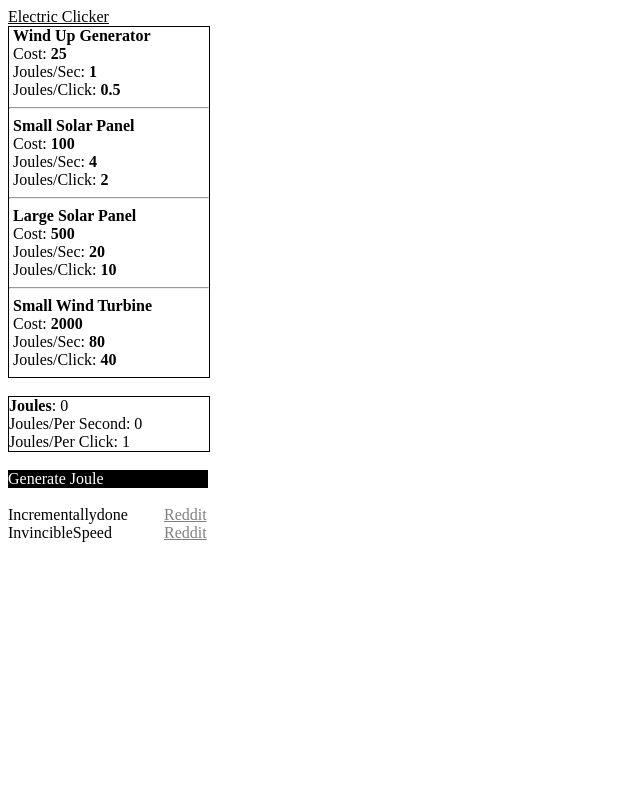
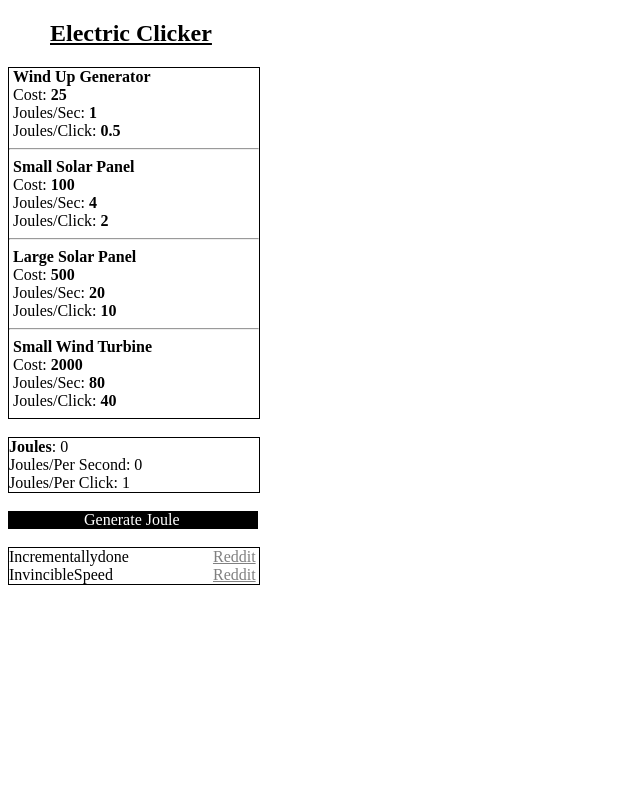
Before and after one commit to themacinator/Electric-Clicker, a plain HTML site: page index.html in a window 1280 px wide. Shown: the whole page, without its empty margins (0-640 px from the left). Drawn offline with Linux system fonts and the light colour scheme; animation ran at ten frames a second.

Commit message:
Add files via upload

```diff
--- a/index.html
+++ b/index.html
@@ -49,12 +49,11 @@
 			var seventeenthOptions={type:"LargeGeothermalPlant",perSecondModifier: 1840002953, cost:5000000000};
 			var eighteenthOptions={type:"SmallNuclearReactor",perSecondModifier: 7360011914, cost:20000000000};
 			var nineteenthOptions={type:"LargeNuclearReactor",perSecondModifier: 27600044677, cost:75000000000};
-			var twentiethOptions={type:"SmallElectricMatterExtractor",perSecondModifier: 110400178, cost:300000000000};
-			var twentyfirstOptions={type:"LargeElectricMatterExtractor",perSecondModifier: 364320589743, cost:1000000000000};
-			var twentysecondOptions={type:"SmallSolarFlareFarm",perSecondModifier: 1092961769229, cost:5000000000000};
-			var twentythirdOptions={type:"LargeSolarFlareFarm",perSecondModifier: 4371847076816, cost:20000000000000};
-			var twentyfourthOptions={type:"SmallStardustHarvester",perSecondModifier: 21859235384680, cost:1000000000000000};
-			var twentyfifthOptions={type:"LargeStardustHarvester",perSecondModifier: 109296176922900, cost:50000000000000000};
+			var twentiethOptions={type:"ElectricMatterExtractor",perSecondModifier: 110400178, cost:300000000000};
+			var twentyfirstOptions={type:"SmallSolarFlareFarm",perSecondModifier: 364320589743, cost:1000000000000};
+			var twentysecondOptions={type:"LargeSolarFlareFarm",perSecondModifier: 1092961769229, cost:5000000000000};
+			var twentythirdOptions={type:"SmallSolarFlareFarm",perSecondModifier: 4371847076816, cost:20000000000000};
+			var twentyfourthOptions={type:"LargeStardustHarvester",perSecondModifier: 21859235384680, cost:1000000000000000};
 
 
 
@@ -135,6 +134,11 @@
 				game.sets.HOUSES.addEntity("Large Geothermal Plant", seventeenthOptions).track("cost","#house_cost_16");
 				game.sets.HOUSES.addEntity("Small Nuclear Reactor", eighteenthOptions).track("cost","#house_cost_17");
 				game.sets.HOUSES.addEntity("Large Nuclear Reactor", nineteenthOptions).track("cost","#house_cost_18");
+				game.sets.HOUSES.addEntity("Electric Matter Extractor", twentiethOptions).track("cost","#house_cost_19");
+				game.sets.HOUSES.addEntity("Small Solar Flare Farm", twentyfirstOptions).track("cost","#house_cost_20");
+				game.sets.HOUSES.addEntity("Large Solar Flare Farm",twentysecondOptions).track("cost","#house_cost_21");
+				game.sets.HOUSES.addEntity("Small Stardust Harvester", twentythirdOptions).track("cost","#house_cost_22");
+				game.sets.HOUSES.addEntity("Large Stardust Harvester", twentyfourthOptions).track("cost","#house_cost_23");
 
 
 
@@ -242,33 +246,33 @@
         -webkit-user-select: none;
         -o-user-select: none; cursor: default;">
 
-		<header style="float:centre" title="You Don't Get any Joules For Clicking This" ><u>
-		Electric Clicker</u>
-		</header>
-		<div style="cursor:pointer;max-width:200px;max-height: 350px;overflow:auto;border:1px solid black" id="available_houses">
+		<h2 style="float:centre" title="You Don't Get any Joules For Clicking This" >
+		&nbsp&nbsp&nbsp&nbsp&nbsp&nbsp <u>Electric Clicker</u>
+		</h2>
+		<div style="cursor:pointer;max-width:250px;max-height: 350px;overflow:auto;border:1px solid black" id="available_houses">
 		</div><br>
-		<div style="border: 1px solid Black; max-width:200px"id="money">
+		<div style="border: 1px solid Black; max-width:250px"id="money">
 		<b>Joules</b>: <span id="money_value"></span><br>
 
 
 		Joules/Per Second: <span id="perSecond"></span><br>
 		Joules/Per Click: <span id="perClick"></span>
 		</div><br>
-		<div onclick='game.addClickerText("+"+game.getPointsPerClick())' style="text-align:centre;max-width:200px;color:white;background-color:black;cursor:pointer ; user-select: none;
+		<div onclick='game.addClickerText("+"+game.getPointsPerClick())' style="text-align:centre;max-width:250px;color:white;background-color:black;cursor:pointer ; user-select: none;
         -moz-user-select: none;
         -khtml-user-select: none;
         -webkit-user-select: none;
         -o-user-select: none;" id="clicker">
-		Generate Joule
+		&nbsp&nbsp&nbsp&nbsp&nbsp&nbsp&nbsp&nbsp&nbsp&nbsp&nbsp&nbsp&nbsp&nbsp&nbsp&nbsp&nbsp&nbsp Generate Joule
 		</div>
 		<br>
 
 
-		<div style="float:left;max-width:200px;" id="credits">
-		Incrementallydone &nbsp&nbsp&nbsp&nbsp&nbsp&nbsp&nbsp <a style="color:grey" href="http://www.reddit.com/u/incrementallydone">Reddit</a>
+		<div  style="border:1px solid Black;max-width:250px"id="credits">
+		Incrementallydone &nbsp&nbsp&nbsp&nbsp&nbsp&nbsp&nbsp&nbsp&nbsp&nbsp&nbsp&nbsp&nbsp&nbsp&nbsp&nbsp&nbsp&nbsp&nbsp <a style="color:grey" href="http://www.reddit.com/u/incrementallydone">Reddit</a>
 		<br>
 
-		InvincibleSpeed &nbsp&nbsp&nbsp&nbsp&nbsp&nbsp&nbsp&nbsp&nbsp&nbsp&nbsp <a style="color:grey" href="http://www.reddit.com/user/invinciblespeed">Reddit</a>
+		InvincibleSpeed &nbsp&nbsp&nbsp&nbsp&nbsp&nbsp&nbsp&nbsp&nbsp&nbsp&nbsp&nbsp&nbsp&nbsp&nbsp&nbsp&nbsp&nbsp&nbsp&nbsp&nbsp&nbsp&nbsp <a style="color:grey" href="http://www.reddit.com/user/invinciblespeed">Reddit</a>
 		</div><br>
 		<br>
 
```
